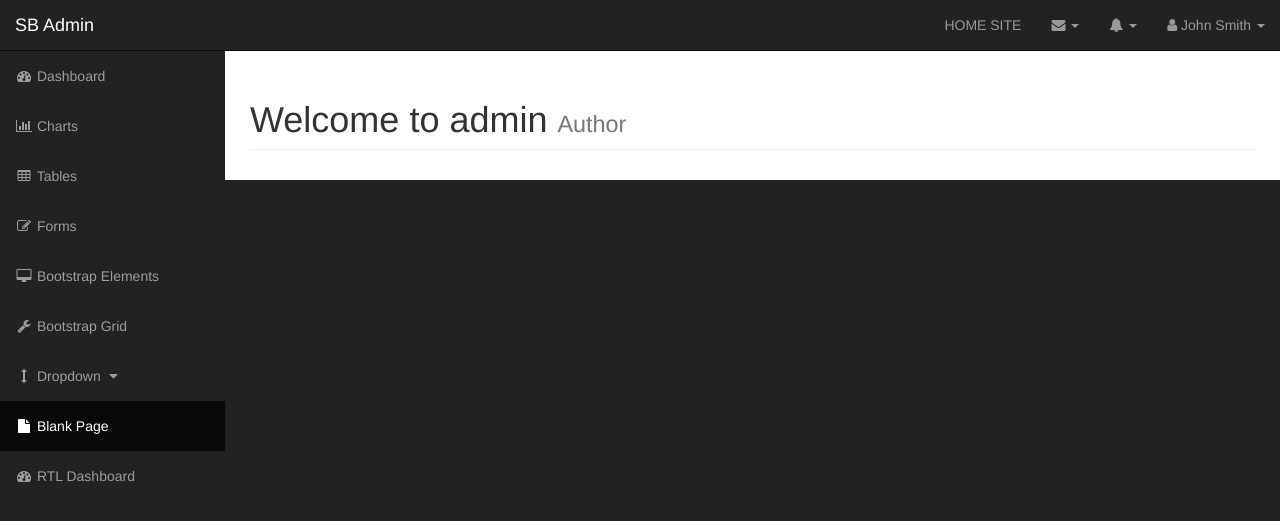
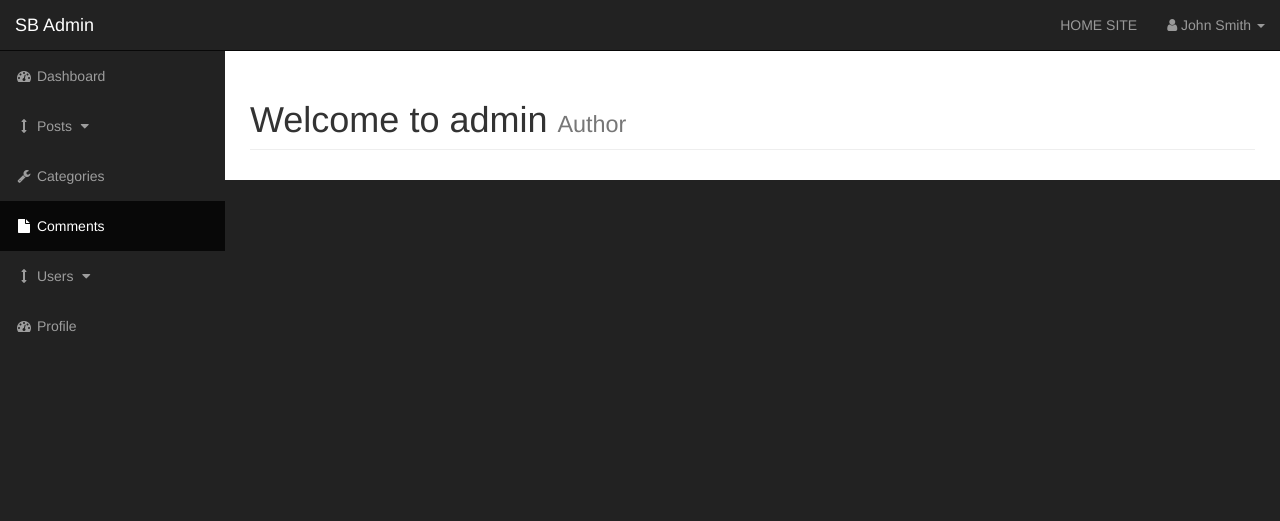
Before and after one commit to JonHajdini/InternetProgramming, a PHP site: page /html/admin/index.php in a window 1280 px wide. Shown: the top 521 px of the page. Run offline with PHP 8.4, Linux system fonts and the light colour scheme; grey boxes labelled with a size stand in for pictures from a placeholder-image service; some libraries are stand-ins or nearby versions.

Commit message:
Rregullim i link ne navigations ne admin

```diff
--- a/html/admin/includes/navigation.php
+++ b/html/admin/includes/navigation.php
@@ -12,100 +12,12 @@
             <!-- Top Menu Items -->
             <ul class="nav navbar-right top-nav">
                 <li><a href="../../index.php">HOME SITE</a></li>
-                <li class="dropdown">
-                    <a href="#" class="dropdown-toggle" data-toggle="dropdown"><i class="fa fa-envelope"></i> <b class="caret"></b></a>
-                    <ul class="dropdown-menu message-dropdown">
-                        <li class="message-preview">
-                            <a href="#">
-                                <div class="media">
-                                    <span class="pull-left">
-                                        <img class="media-object" src="http://placehold.it/50x50" alt="">
-                                    </span>
-                                    <div class="media-body">
-                                        <h5 class="media-heading">
-                                            <strong>John Smith</strong>
-                                        </h5>
-                                        <p class="small text-muted"><i class="fa fa-clock-o"></i> Yesterday at 4:32 PM</p>
-                                        <p>Lorem ipsum dolor sit amet, consectetur...</p>
-                                    </div>
-                                </div>
-                            </a>
-                        </li>
-                        <li class="message-preview">
-                            <a href="#">
-                                <div class="media">
-                                    <span class="pull-left">
-                                        <img class="media-object" src="http://placehold.it/50x50" alt="">
-                                    </span>
-                                    <div class="media-body">
-                                        <h5 class="media-heading">
-                                            <strong>John Smith</strong>
-                                        </h5>
-                                        <p class="small text-muted"><i class="fa fa-clock-o"></i> Yesterday at 4:32 PM</p>
-                                        <p>Lorem ipsum dolor sit amet, consectetur...</p>
-                                    </div>
-                                </div>
-                            </a>
-                        </li>
-                        <li class="message-preview">
-                            <a href="#">
-                                <div class="media">
-                                    <span class="pull-left">
-                                        <img class="media-object" src="http://placehold.it/50x50" alt="">
-                                    </span>
-                                    <div class="media-body">
-                                        <h5 class="media-heading">
-                                            <strong>John Smith</strong>
-                                        </h5>
-                                        <p class="small text-muted"><i class="fa fa-clock-o"></i> Yesterday at 4:32 PM</p>
-                                        <p>Lorem ipsum dolor sit amet, consectetur...</p>
-                                    </div>
-                                </div>
-                            </a>
-                        </li>
-                        <li class="message-footer">
-                            <a href="#">Read All New Messages</a>
-                        </li>
-                    </ul>
-                </li>
-                <li class="dropdown">
-                    <a href="#" class="dropdown-toggle" data-toggle="dropdown"><i class="fa fa-bell"></i> <b class="caret"></b></a>
-                    <ul class="dropdown-menu alert-dropdown">
-                        <li>
-                            <a href="#">Alert Name <span class="label label-default">Alert Badge</span></a>
-                        </li>
-                        <li>
-                            <a href="#">Alert Name <span class="label label-primary">Alert Badge</span></a>
-                        </li>
-                        <li>
-                            <a href="#">Alert Name <span class="label label-success">Alert Badge</span></a>
-                        </li>
-                        <li>
-                            <a href="#">Alert Name <span class="label label-info">Alert Badge</span></a>
-                        </li>
-                        <li>
-                            <a href="#">Alert Name <span class="label label-warning">Alert Badge</span></a>
-                        </li>
-                        <li>
-                            <a href="#">Alert Name <span class="label label-danger">Alert Badge</span></a>
-                        </li>
-                        <li class="divider"></li>
-                        <li>
-                            <a href="#">View All</a>
-                        </li>
-                    </ul>
-                </li>
+
                 <li class="dropdown">
                     <a href="#" class="dropdown-toggle" data-toggle="dropdown"><i class="fa fa-user"></i> John Smith <b class="caret"></b></a>
                     <ul class="dropdown-menu">
                         <li>
                             <a href="#"><i class="fa fa-fw fa-user"></i> Profile</a>
-                        </li>
-                        <li>
-                            <a href="#"><i class="fa fa-fw fa-envelope"></i> Inbox</a>
-                        </li>
-                        <li>
-                            <a href="#"><i class="fa fa-fw fa-gear"></i> Settings</a>
                         </li>
                         <li class="divider"></li>
                         <li>
@@ -120,23 +32,27 @@
                     <li>
                         <a href="index.html"><i class="fa fa-fw fa-dashboard"></i> Dashboard</a>
                     </li>
+
                     <li>
-                        <a href="charts.html"><i class="fa fa-fw fa-bar-chart-o"></i> Charts</a>
+                        <a href="javascript:;" data-toggle="collapse" data-target="#posts_dropdown"><i class="fa fa-fw fa-arrows-v"></i> Posts <i class="fa fa-fw fa-caret-down"></i></a>
+                        <ul id="posts_dropdown" class="collapse">
+                            <li>
+                                <a href="#">View all Posts</a>
+                            </li>
+                            <li>
+                                <a href="#">Add post</a>
+                            </li>
+                        </ul>
                     </li>
                     <li>
-                        <a href="tables.html"><i class="fa fa-fw fa-table"></i> Tables</a>
+                        <a href="bootstrap-grid.html"><i class="fa fa-fw fa-wrench"></i> Categories</a>
+                    </li>
+
+                    <li class="active">
+                        <a href="blank-page.html"><i class="fa fa-fw fa-file"></i> Comments</a>
                     </li>
                     <li>
-                        <a href="forms.html"><i class="fa fa-fw fa-edit"></i> Forms</a>
-                    </li>
-                    <li>
-                        <a href="bootstrap-elements.html"><i class="fa fa-fw fa-desktop"></i> Bootstrap Elements</a>
-                    </li>
-                    <li>
-                        <a href="bootstrap-grid.html"><i class="fa fa-fw fa-wrench"></i> Bootstrap Grid</a>
-                    </li>
-                    <li>
-                        <a href="javascript:;" data-toggle="collapse" data-target="#demo"><i class="fa fa-fw fa-arrows-v"></i> Dropdown <i class="fa fa-fw fa-caret-down"></i></a>
+                        <a href="javascript:;" data-toggle="collapse" data-target="#demo"><i class="fa fa-fw fa-arrows-v"></i> Users <i class="fa fa-fw fa-caret-down"></i></a>
                         <ul id="demo" class="collapse">
                             <li>
                                 <a href="#">Dropdown Item</a>
@@ -146,11 +62,8 @@
                             </li>
                         </ul>
                     </li>
-                    <li class="active">
-                        <a href="blank-page.html"><i class="fa fa-fw fa-file"></i> Blank Page</a>
-                    </li>
                     <li>
-                        <a href="index-rtl.html"><i class="fa fa-fw fa-dashboard"></i> RTL Dashboard</a>
+                        <a href="index-rtl.html"><i class="fa fa-fw fa-dashboard"></i> Profile</a>
                     </li>
                 </ul>
             </div>
```
